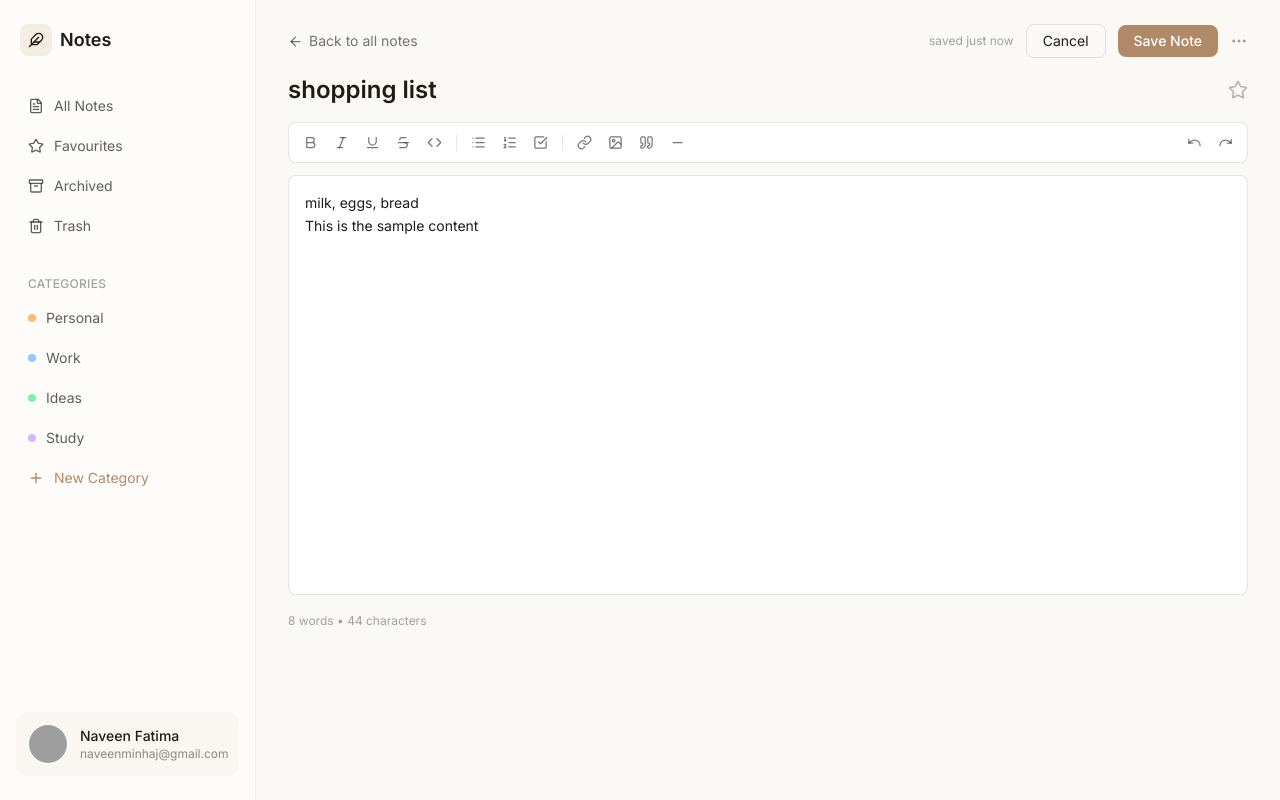
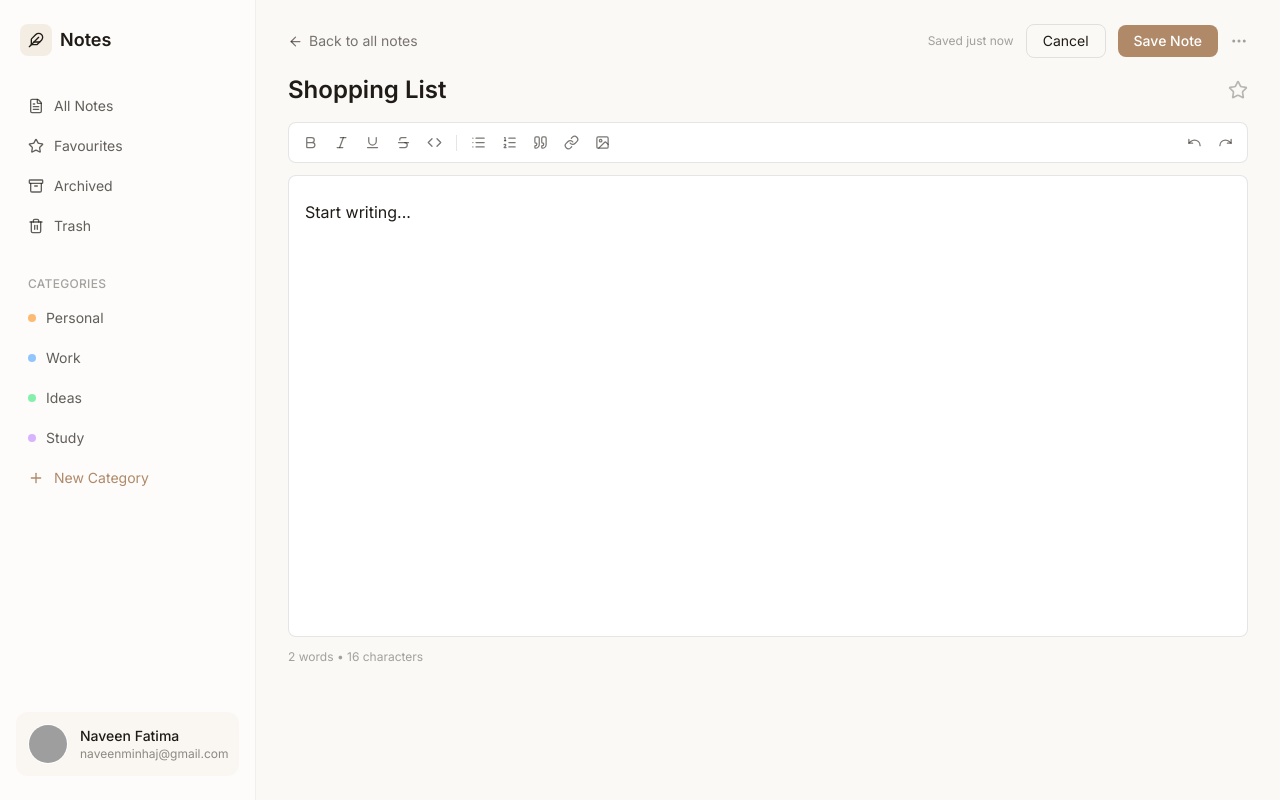
Before and after one commit to 10pshine-cohort-9/cohort-9-mern-8830-naveen, a React (Create React App) app in the folder frontend/: page /editor in a window 1280 px wide. Built offline with nearby package versions, Linux system fonts and the light colour scheme; grey boxes are pictures that could not be loaded.

Commit message:
fix: address CodeRabbit feedback

```diff
--- a/frontend/package.json
+++ b/frontend/package.json
@@ -7,6 +7,11 @@
     "@testing-library/jest-dom": "^6.9.1",
     "@testing-library/react": "^16.3.2",
     "@testing-library/user-event": "^13.5.0",
+    "@tiptap/extension-image": "^3.29.2",
+    "@tiptap/extension-link": "^3.29.2",
+    "@tiptap/extension-underline": "^3.29.2",
+    "@tiptap/react": "^3.29.2",
+    "@tiptap/starter-kit": "^3.29.2",
     "axios": "^1.18.1",
     "lucide-react": "^1.27.0",
     "react": "^19.2.8",
--- /dev/null
+++ b/frontend/src/editor.css
@@ -0,0 +1,36 @@
+.ProseMirror {
+  min-height: 420px;
+  outline: none;
+}
+
+.ProseMirror p {
+  margin: 0.5rem 0;
+}
+
+.ProseMirror ul {
+  list-style-type: disc;
+  padding-left: 1.5rem;
+  margin: 1rem 0;
+}
+
+.ProseMirror h1,
+.ProseMirror h2,
+.ProseMirror h3 {
+  font-weight: bold;
+}
+
+.ProseMirror blockquote {
+  border-left: 4px solid #b08968;
+  padding-left: 1rem;
+  margin: 1rem 0;
+  color: #666;
+  font-style: italic;
+}
+.ProseMirror li {
+  margin: 0.25rem 0;
+}
+.ProseMirror ol {
+  list-style-type: decimal;
+  padding-left: 1.5rem;
+  margin: 1rem 0;
+}
--- a/frontend/src/pages/Dashboard.jsx
+++ b/frontend/src/pages/Dashboard.jsx
@@ -1,5 +1,6 @@
 import React, {useState} from 'react';
 import {Search, Plus, Lock} from 'lucide-react';
+import { useSearchParams } from 'react-router-dom';
 import Sidebar from '../components/Sidebar';
 import NoteCard from '../components/NoteCard';
 const VIEW_TITLES ={
@@ -10,16 +11,38 @@ const VIEW_TITLES ={
 
 const Dashboard = () =>{
     const [search, setSearch] = useState('');
-    // favourite, archived, trashed
-    const [currentView] =useState('');
-    const viewTitle = VIEW_TITLES[currentView] || 'All Notes';
+    const [searchParams] = useSearchParams();
+    const selectedCat = searchParams.get('category');
+    let currentView ='';
+    if (searchParams.get('favourite')==='true'){
+        currentView ='favourite'
+    }
+    else if (searchParams.get('archived')==='true'){
+        currentView='archived'
+    }
+    else if(searchParams.get('trashed')==='true'){
+        currentView='trashed';
+    }
+    const viewTitle =selectedCat||VIEW_TITLES[currentView]||'All Notes'
     const [activeMenu, setActiveMenu] =useState(null);
     const [notes] = useState([
-        {id: 1, title:'shopping list', content:'milk, eggs, bread', isFavourite: true, isArchived: false, isTrashed: false, updatedAt: new Date()},
-        {id: 2, title:'workout plan', content: 'Monday: chest, Tuesday: back, Wednesday: legs', isFavourite: false, isArchived: false, isTrashed: false, updatedAt: new Date()},
-        {id: 3, title:'meeting notes', content: 'Discuss project timeline and deliverables', isFavourite: false, isArchived: true, isTrashed: false, updatedAt: new Date()},
+        {id: 1, title:'shopping list', content:'milk, eggs, bread',category: 'Personal', isFavourite: true, isArchived: false, isTrashed: false, updatedAt: new Date()},
+        {id: 2, title:'workout plan', content: 'Monday: chest, Tuesday: back, Wednesday: legs', category: 'Study',isFavourite: false, isArchived: false, isTrashed: false, updatedAt: new Date()},
+        {id: 3, title:'meeting notes', content: 'Discuss project timeline and deliverables', category:'Work',isFavourite: false, isArchived: true, isTrashed: false, updatedAt: new Date()},
     ]);
-    const filteredNotes =notes.filter((note)=> note.title.toLowerCase().includes(search.toLowerCase()) || note.content.toLowerCase().includes(search.toLowerCase()));
+    const filteredNotes = notes.filter((note) => {const matchesSearch =note.title.toLowerCase().includes(search.toLowerCase()) ||note.content.toLowerCase().includes(search.toLowerCase());
+        const matchesCat = !selectedCat || note.category === selectedCat;
+        if (currentView === 'favourite') {
+            return matchesSearch && matchesCat &&note.isFavourite;
+        }
+        if (currentView === 'archived') {
+            return matchesSearch && matchesCat&&note.isArchived;
+        }
+        if (currentView === 'trashed') {
+            return matchesSearch && matchesCat&& note.isTrashed;
+        }
+        return matchesSearch && matchesCat;
+    });
     const handleNewNote =()=> {
         alert('new note button clicked');
     };
--- a/frontend/src/pages/NoteEditor.jsx
+++ b/frontend/src/pages/NoteEditor.jsx
@@ -1,78 +1,279 @@
-import React, {useState} from "react";
-import { Undo,ArrowLeft, Star, Bold, Italic, Underline, Strikethrough, Code, List, ListOrdered, CheckSquare, Link as LinkIcon, Image as ImageIcon, Quote, Minus, Redo, MoreHorizontal} from "lucide-react";
+import React, { useState } from "react";
+import {
+  ArrowLeft,
+  Star,
+  Bold,
+  Italic,
+  Underline,
+  Strikethrough,
+  Code,
+  List,
+  ListOrdered,
+  Link as LinkIcon,
+  Image as ImageIcon,
+  Quote,
+  Redo,
+  Undo,
+  MoreHorizontal,
+} from "lucide-react";
+import '../editor.css';
 import Sidebar from "../components/Sidebar";
 import { useNavigate } from "react-router-dom";
-const ToolbarButton = ({icon: Icon}) => (
-    <button type='button' className="rounded-md p-1.5 text-ink/60 hover:bg-sand">
-        <Icon size={15}/>
+
+import { EditorContent, useEditor } from "@tiptap/react";
+import StarterKit from "@tiptap/starter-kit";
+//import UnderlineExtension from "@tiptap/extension-underline";
+import Link from "@tiptap/extension-link";
+import Image from "@tiptap/extension-image";
+
+const ToolbarButton = ({ icon: Icon, label, onClick, active }) => (
+  <button
+    type="button"
+    onClick={onClick}
+    aria-label={label}
+    title={label}
+    className={`rounded-md p-1.5 transition ${
+      active
+        ? "bg-clay text-white"
+        : "text-ink/60 hover:bg-sand"
+    }`}
+  >
+    <Icon size={15} />
   </button>
 );
 
 const NoteEditor = () => {
   const navigate = useNavigate();
-    const [title, setTitle] = useState('shopping list');
-    const [content, setContent] = useState('milk, eggs, bread\nThis is the sample content');
+
+  const [title, setTitle] = useState("Shopping List");
   const [favourite, setFavourite] = useState(false);
-    const [saving, setSaving] =useState(false)
-    const words= content.trim() ? content.trim().split(/\s+/).length : 0;
-    const chars = content.length;
-    const handleSaveNow = ()=>{
+  const [saving, setSaving] = useState(false);
+
+  const editor = useEditor({
+  extensions: [
+    StarterKit.configure({
+      bulletList: {},
+      orderedList: {},
+      blockquote: {},
+    }),
+    Link,
+    Image,
+  ],
+  content: "<p>Start writing...</p>",
+});
+
+  const plainText = editor?.getText() || "";
+
+  const words = plainText.trim()
+    ? plainText.trim().split(/\s+/).length
+    : 0;
+
+  const chars = plainText.length;
+
+  const handleSaveNow = () => {
     setSaving(true);
-        setTimeout(()=>{
+
+    const html = editor?.getHTML();
+
+    console.log(html);
+
+    setTimeout(() => {
       setSaving(false);
-            alert('save now button clicked');},1000);
+      alert("Save successful!");
+    }, 1000);
+  };
 
+  const handleCancel = () => {
+    navigate("/notes");
   };
-    const handleCancel =()=> {
-        alert('cancel button clicked');
+
+  const handleToggleFavourite = () => {
+    setFavourite((prev) => !prev);
   };
-    const handleToggleFavourite =()=> {
-        setFavourite(!favourite);
-    }
-    return(
+
+  const insertLink = () => {
+    const url = prompt("Enter URL");
+
+    if (!url) return;
+
+    editor
+      ?.chain()
+      .focus()
+      .setLink({ href: url })
+      .run();
+  };
+
+  const insertImage = () => {
+    const url = prompt("Paste image URL");
+
+    if (!url) return;
+
+    editor
+      ?.chain()
+      .focus()
+      .setImage({ src: url })
+      .run();
+  };
+
+  if (!editor) return null;
+    return (
     <div className="flex min-h-screen bg-cream">
-            <Sidebar/>
+      <Sidebar />
+
       <main className="flex-1 px-8 py-6">
         <div className="mb-4 flex items-center justify-between">
-                    <button onClick={() => navigate('/notes')} className="flex items-center gap-1.5 text-sm text-ink/60 hover:text-ink">
-                        <ArrowLeft size={15} /> Back to all notes
+          <button
+            onClick={() => navigate("/notes")}
+            className="flex items-center gap-1.5 text-sm text-ink/60 hover:text-ink"
+          >
+            <ArrowLeft size={15} />
+            Back to all notes
           </button>
+
           <div className="flex items-center gap-3">
-                        <span className="text-xs text-ink/40"> {saving ? 'Saving...' : 'saved just now'}</span>
-                        <button onClick={handleCancel} className="rounded-lg border border-black/10 px-4 py-1.5 text-sm hover:bg-sand/40">Cancel</button>
-                        <button onClick={handleSaveNow} className="rounded-lg bg-clay px-4 py-1.5 text-sm font-medium text-white hover:opacity-90">Save Note</button>
-                        <button className='text-ink/40 hover:text-ink/70'><MoreHorizontal size={18}/></button>
+            <span className="text-xs text-ink/40">
+              {saving ? "Saving..." : "Saved just now"}
+            </span>
+
+            <button
+              onClick={handleCancel}
+              className="rounded-lg border border-black/10 px-4 py-1.5 text-sm hover:bg-sand/40"
+            >
+              Cancel
+            </button>
+
+            <button
+              onClick={handleSaveNow}
+              className="rounded-lg bg-clay px-4 py-1.5 text-sm font-medium text-white hover:opacity-90"
+            >
+              Save Note
+            </button>
+
+            <button className="text-ink/40 hover:text-ink/70">
+              <MoreHorizontal size={18} />
+            </button>
           </div>
         </div>
+
         <div className="mb-4 flex items-center gap-3">
-                    <input value={title} onChange={(e)=> setTitle(e.target.value)} placeholder="Untitled Note" className='w-full bg-transparent text-2xl font-semibold outline-none placeholder:text-ink/30'/>
-                    <button onClick={handleToggleFavourite} className='text-ink/30 hover:text-clay'><Star size={20} fill ={favourite? '#b08968':'none'} className={favourite ? 'text-clay':''}/></button>
+          <input
+            value={title}
+            onChange={(e) => setTitle(e.target.value)}
+            placeholder="Untitled Note"
+            className="w-full bg-transparent text-2xl font-semibold outline-none placeholder:text-ink/30"
+          />
 
+          <button
+            onClick={handleToggleFavourite}
+            className="text-ink/30 hover:text-clay"
+          >
+            <Star
+              size={20}
+              fill={favourite ? "#b08968" : "none"}
+              className={favourite ? "text-clay" : ""}
+            />
+          </button>
         </div>
+
         <div className="mb-3 flex flex-wrap items-center gap-1 rounded-lg border border-black/10 bg-white px-2 py-1.5">
-                    <ToolbarButton icon={Bold}/>
-                    <ToolbarButton icon={Italic}/>
-                    <ToolbarButton icon={Underline}/>
-                    <ToolbarButton icon={Strikethrough}/>
-                    <ToolbarButton icon={Code}/>
-                    <span className ="mx-1 h-4 w-px bg-black/10"/>
-                    <ToolbarButton icon={List}/>
-                    <ToolbarButton icon={ListOrdered}/>
-                    <ToolbarButton icon={CheckSquare}/>
-                    <span className="mx-1 h-4 w-px bg-black/10"/>
-                    <ToolbarButton icon={LinkIcon}/>
-                    <ToolbarButton icon={ImageIcon}/>
-                    <ToolbarButton icon={Quote}/>
-                    <ToolbarButton icon={Minus}/>
+
+          <ToolbarButton
+            icon={Bold}
+            label="Bold"
+            active={editor?.isActive("bold")}
+            onClick={() => editor?.chain().focus().toggleBold().run()}
+          />
+
+          <ToolbarButton
+            icon={Italic}
+            label="Italic"
+            active={editor?.isActive("italic")}
+            onClick={() => editor?.chain().focus().toggleItalic().run()}
+          />
+
+          <ToolbarButton
+            icon={Underline}
+            label="Underline"
+            active={editor?.isActive("underline")}
+            onClick={() => editor?.chain().focus().toggleUnderline().run()}
+          />
+
+          <ToolbarButton
+            icon={Strikethrough}
+            label="Strike"
+            active={editor?.isActive("strike")}
+            onClick={() => editor?.chain().focus().toggleStrike().run()}
+          />
+
+          <ToolbarButton
+            icon={Code}
+            label="Code"
+            active={editor?.isActive("code")}
+            onClick={() => editor?.chain().focus().toggleCode().run()}
+          />
+
+          <span className="mx-1 h-4 w-px bg-black/10" />
+
+          <ToolbarButton
+            icon={List}
+            label="Bullet List"
+            active={editor?.isActive("bulletList")}
+            onClick={() => editor?.chain().focus().toggleBulletList().run()}
+          />
+
+          <ToolbarButton
+            icon={ListOrdered}
+            label="Numbered List"
+            active={editor?.isActive("orderedList")}
+            onClick={() => editor?.chain().focus().toggleOrderedList().run()}
+          />
+
+          <ToolbarButton
+            icon={Quote}
+            label="Quote"
+            active={editor?.isActive("blockquote")}
+            onClick={() => editor?.chain().focus().toggleBlockquote().run()}
+          />
+
+          <ToolbarButton
+            icon={LinkIcon}
+            label="Insert Link"
+            onClick={insertLink}
+          />
+
+          <ToolbarButton
+            icon={ImageIcon}
+            label="Insert Image"
+            onClick={insertImage}
+          />
+
           <span className="ml-auto flex items-center gap-1">
-                    <ToolbarButton icon ={Undo}/>
-                    <ToolbarButton icon={Redo}/>
+
+            <ToolbarButton
+              icon={Undo}
+              label="Undo"
+              onClick={() => editor.chain().focus().undo().run()}
+            />
+
+            <ToolbarButton
+              icon={Redo}
+              label="Redo"
+              onClick={() => editor.chain().focus().redo().run()}
+            />
+
           </span>
         </div>
-                <textarea value={content} onChange={(e)=> setContent(e.target.value)} placeholder="Start writing..." className="min-h-[420px] w-full resize-none rounded-lg border border-black/10 bg-white p-4 text-sm leading-relaxed outline-none placeholder:text-ink/30"/>
-                <p className="mt-3 text-xs text-ink/40">{words} words • {chars} characters</p>
+
+        <div className="rounded-lg border border-black/10 bg-white p-4 min-h-[420px]">
+          <EditorContent editor={editor} />
+        </div>
+
+        <p className="mt-3 text-xs text-ink/40">
+          {words} words • {chars} characters
+        </p>
       </main>
     </div>
   );
 };
+
 export default NoteEditor;
--- a/frontend/src/pages/Signup.jsx
+++ b/frontend/src/pages/Signup.jsx
@@ -24,7 +24,6 @@ const Signup = () => {
             return;
         }
         setSubmitting(true);
-        console.log(form);
 
         setTimeout(() => {
             setSubmitting(false);
```
Also changed, not shown: frontend/src/pages/ChangePassword.jsx (+17 -2 lines), frontend/src/pages/Profile.jsx (+6 -1 lines), 1 other file (tests, documents, lock files or other folders). Lines whose indentation alone changed are shown as unchanged.
